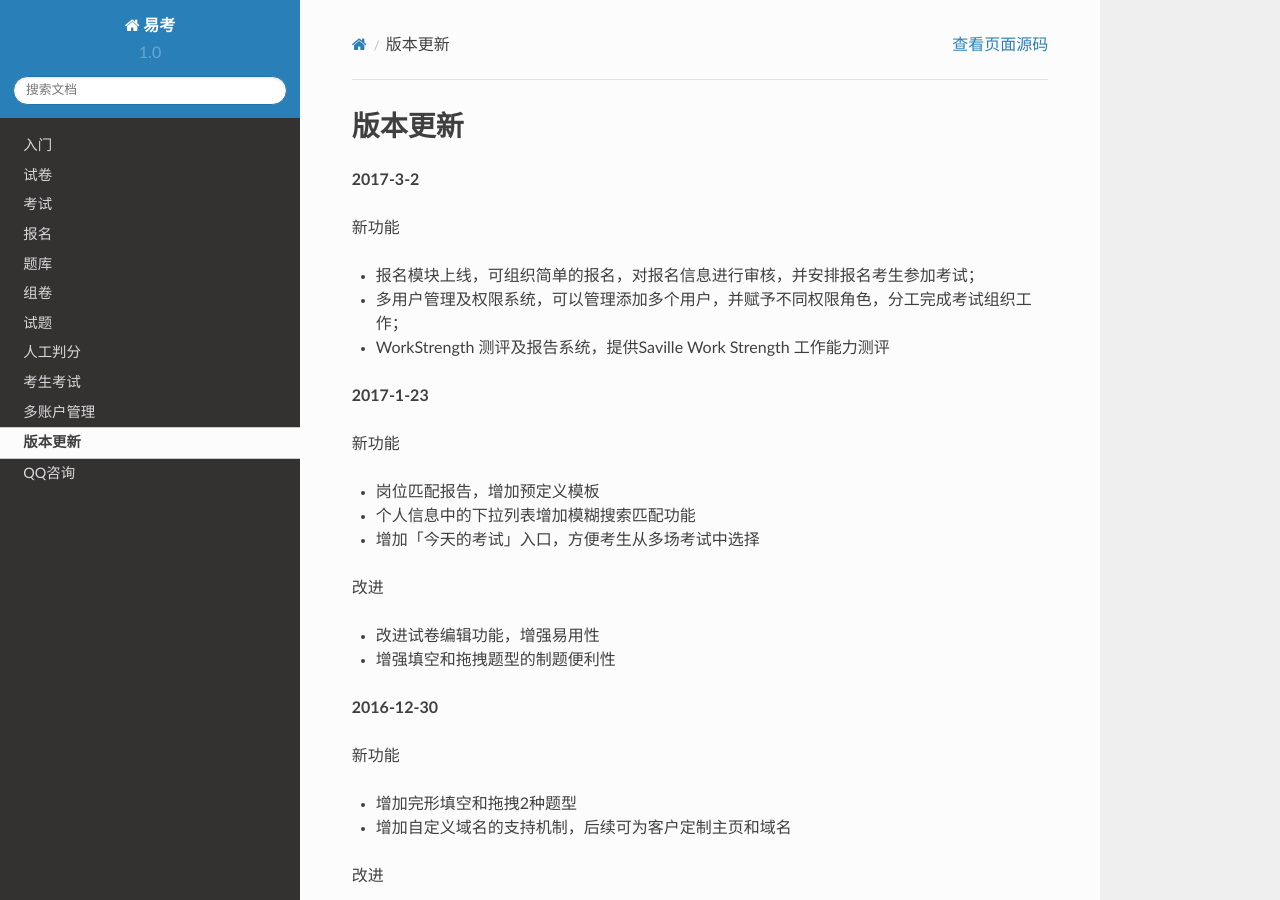
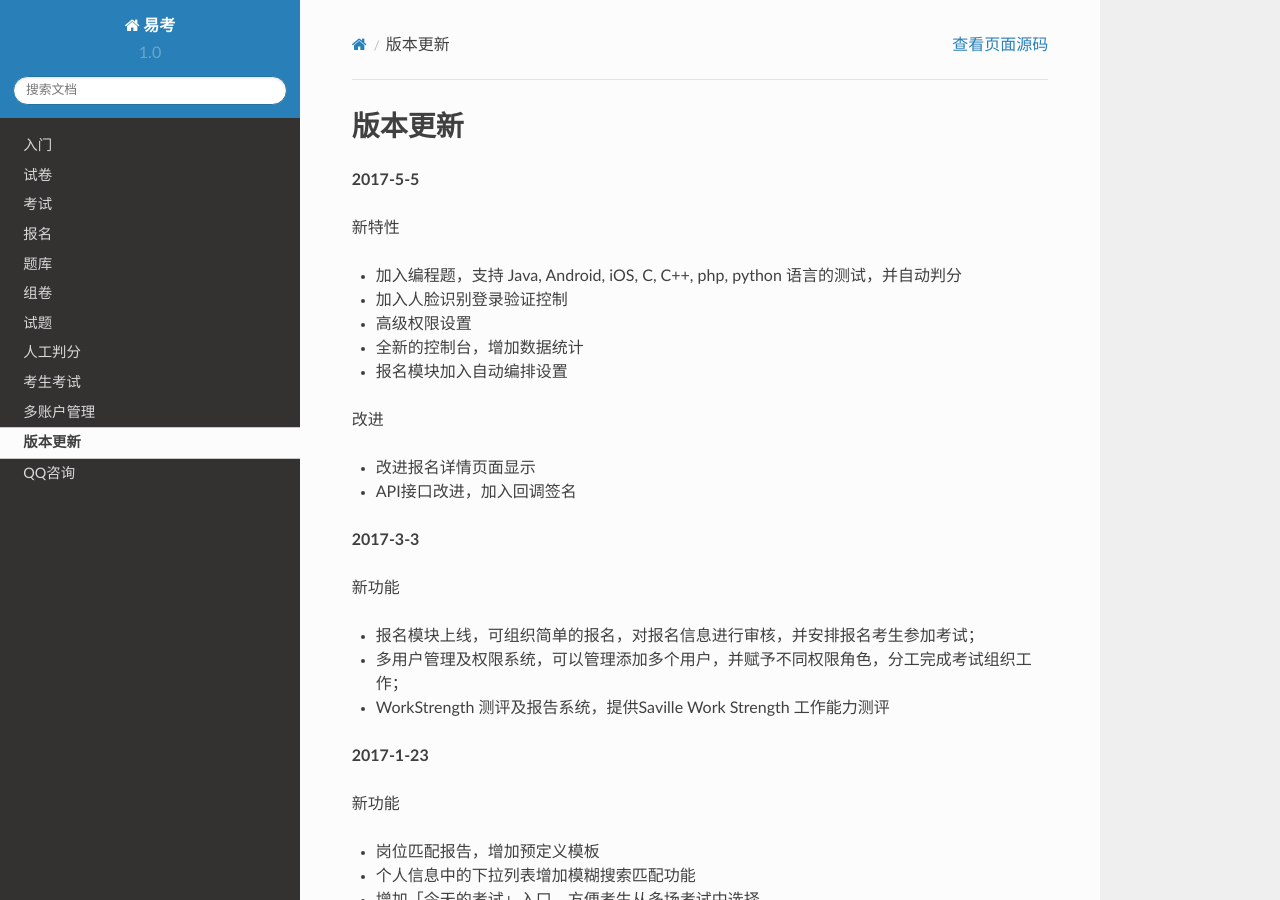
Before and after one commit to yaozhifeng/eztest_doc, a Sphinx documentation site: the page built from docs/source/releasenote.rst, in a window 1280 px wide and 900 px high. Built offline with Sphinx 7.4.7 and the Read the Docs theme 2.0.0, drawn with Linux system fonts in a browser that asks for light colours.

Commit message:
releasenote

```diff
--- a/docs/source/releasenote.rst
+++ b/docs/source/releasenote.rst
@@ -1,7 +1,27 @@
 版本更新
 ===============
 
-**2017-3-2**
+**2017-5-5**
+
+新特性
+
+- 加入编程题，支持 Java, Android, iOS, C, C++, php, python 语言的测试，并自动判分
+
+- 加入人脸识别登录验证控制
+
+- 高级权限设置
+
+- 全新的控制台，增加数据统计
+
+- 报名模块加入自动编排设置
+
+改进
+
+- 改进报名详情页面显示
+
+- API接口改进，加入回调签名
+
+**2017-3-3**
 
 新功能
 
```
